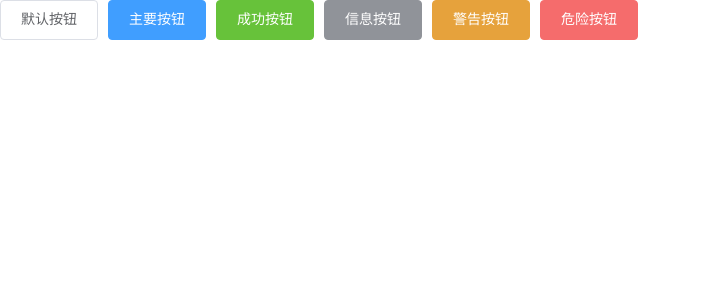
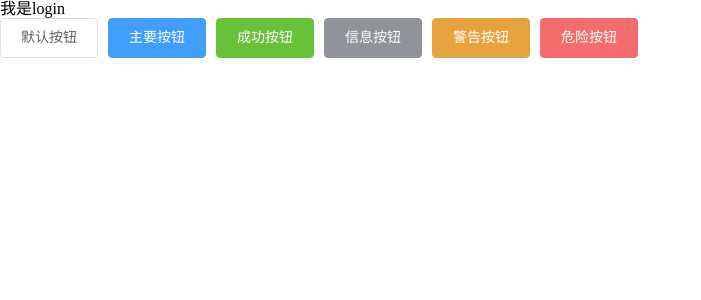
Before and after one commit to boldcaffeine/base-vue-admin, a Vue app: page /#/login in a window 1280 px wide. Shown: the top 300 px of the page, without its empty margins (0-701 px from the left). Built offline with nearby package versions, Linux system fonts and the light colour scheme.

Commit message:
vue-router

```diff
--- a/package.json
+++ b/package.json
@@ -11,7 +11,8 @@
     "core-js": "^3.8.3",
     "element-ui": "^2.15.14",
     "normalize.css": "^8.0.1",
-    "vue": "^2.6.14"
+    "vue": "^2.6.14",
+    "vue-router": "^3.6.5"
   },
   "devDependencies": {
     "@babel/core": "^7.12.16",
@@ -19,6 +20,7 @@
     "@vue/cli-plugin-babel": "~5.0.0",
     "@vue/cli-plugin-eslint": "~5.0.0",
     "@vue/cli-service": "~5.0.0",
+    "babel-eslint": "^10.1.0",
     "eslint": "^7.32.0",
     "eslint-plugin-vue": "^8.0.3",
     "vue-template-compiler": "^2.6.14"
--- a/src/App.vue
+++ b/src/App.vue
@@ -1,11 +1,6 @@
 <template>
   <div id="app">
-    <el-button>默认按钮</el-button>
-    <el-button type="primary">主要按钮</el-button>
-    <el-button type="success">成功按钮</el-button>
-    <el-button type="info">信息按钮</el-button>
-    <el-button type="warning">警告按钮</el-button>
-    <el-button type="danger">危险按钮</el-button>
+    <router-view />
   </div>
 </template>
 
@@ -14,5 +9,3 @@ export default {
   name: "App",
 };
 </script>
-
-<style></style>
--- a/src/main.js
+++ b/src/main.js
@@ -3,9 +3,11 @@ import "normalize.css";
 import ElementUI from "element-ui";
 import "element-ui/lib/theme-chalk/index.css";
 import App from "./App.vue";
+import router from "./router";
 Vue.use(ElementUI);
 Vue.config.productionTip = false;
 
 new Vue({
+  router,
   render: (h) => h(App),
 }).$mount("#app");
--- /dev/null
+++ b/src/router/index.js
@@ -0,0 +1,22 @@
+import Vue from "vue";
+import VueRouter from "vue-router";
+Vue.use(VueRouter);
+
+const routes = [
+  {
+    path: "/",
+    component: () => import("@/views/dashboard/index"),
+    hidden: true,
+  },
+  {
+    path: "/login",
+    component: () => import("@/views/login/index"),
+    hidden: true,
+  },
+];
+
+const router = new VueRouter({
+  routes,
+});
+
+export default router;
--- /dev/null
+++ b/src/views/dashboard/index.vue
@@ -0,0 +1,3 @@
+<template>
+  <div>我是dashboard</div>
+</template>
--- /dev/null
+++ b/src/views/login/index.vue
@@ -0,0 +1,15 @@
+<template>
+  <div>
+    我是login
+    <div>
+      <div>
+        <el-button>默认按钮</el-button>
+        <el-button type="primary">主要按钮</el-button>
+        <el-button type="success">成功按钮</el-button>
+        <el-button type="info">信息按钮</el-button>
+        <el-button type="warning">警告按钮</el-button>
+        <el-button type="danger">危险按钮</el-button>
+      </div>
+    </div>
+  </div>
+</template>
```
Also changed, not shown: .eslintrc.js (added), 2 other files (tests, documents, lock files or other folders).
